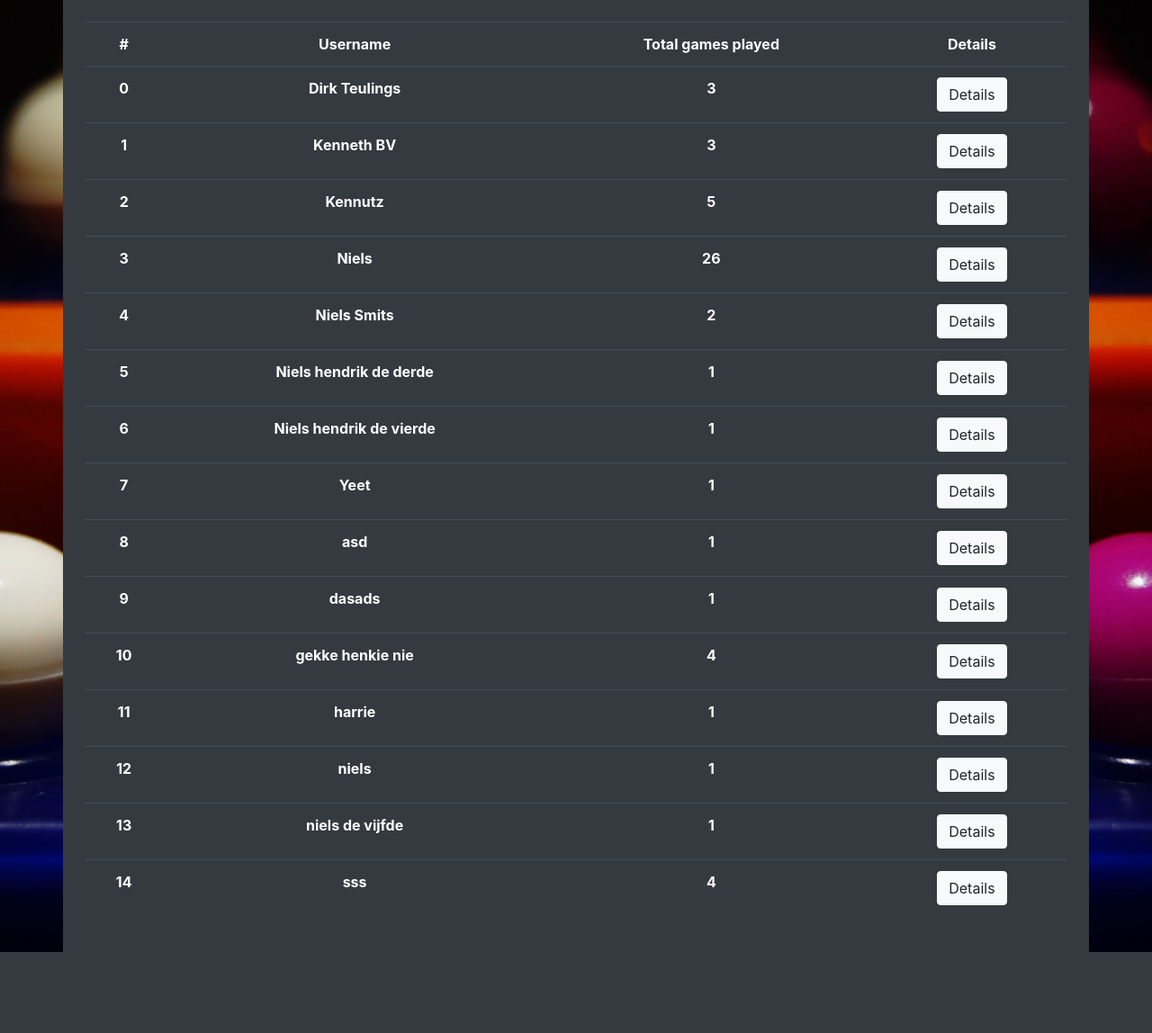
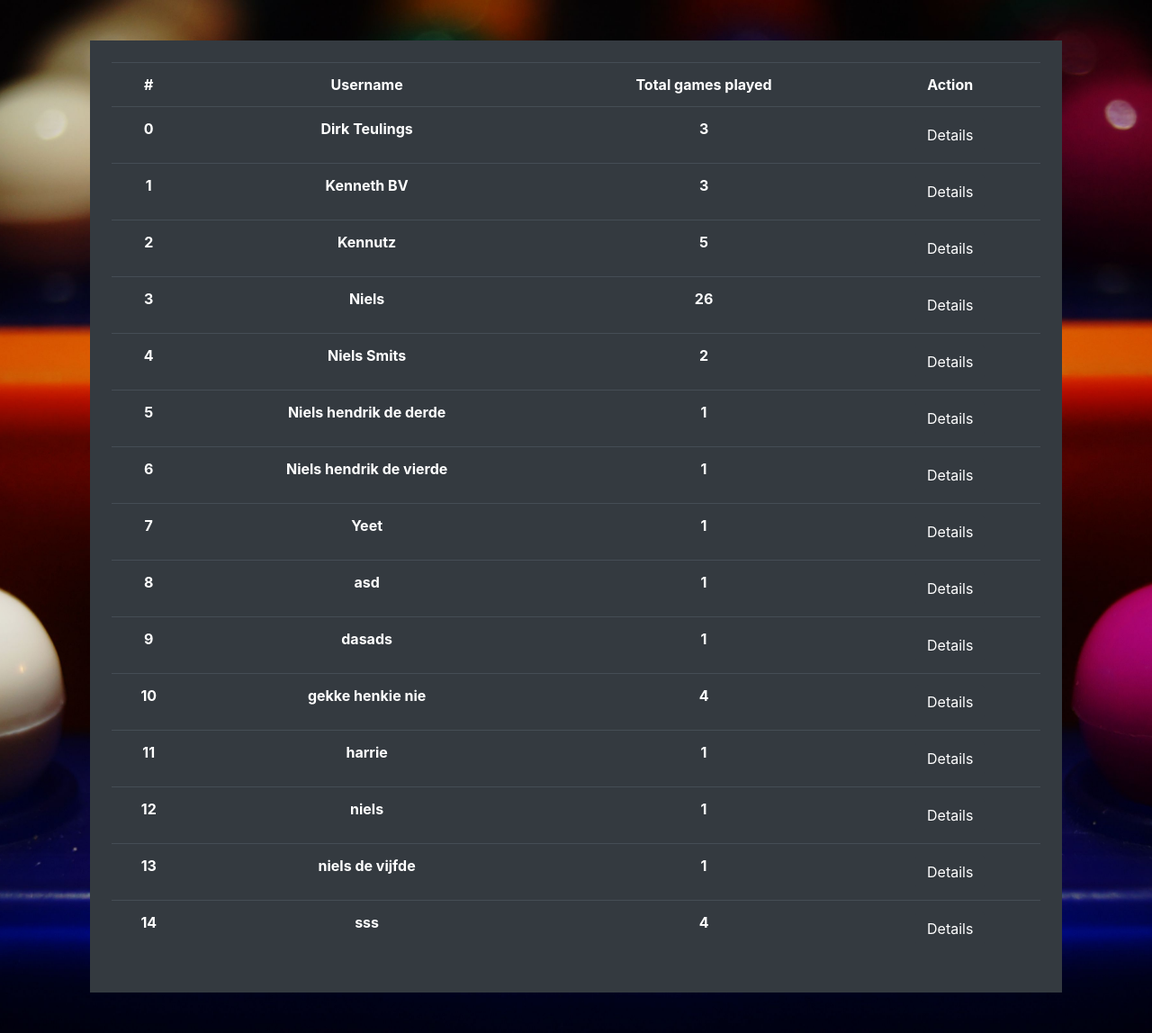
Before and after one commit to kennethgerrits/MastermindPython, a Flask app: page /statistics in a window 1280 px wide. Shown: the whole page at 90% size. Before the commit the page ends 1058 px from the top, so only its background shows below. Run offline with Flask 2, Linux system fonts and the light colour scheme; data comes from the database, SQL or seed files in the repository; lists and menus that the app fills with data are empty; some libraries are stand-ins or nearby versions.

Commit message:
detailed statistics fix

```diff
--- a/static/css/main.css
+++ b/static/css/main.css
@@ -170,3 +170,7 @@ form:before {
 .smallRightMargin {
     margin-right: 45px;
 }
+
+.smallPadding{
+    padding: 45px;
+}
--- a/templates/index.html
+++ b/templates/index.html
@@ -24,7 +24,7 @@
                             <input type="submit" value="Play!" class="btn btn-primary smallmargin"/>
                         </form>
                         <a class="" href="/statistics">
-                            <button class="btn btn-secondary">
+                            <button class="btn btn-dark">
                                 Go to statistics
                             </button>
                         </a>
--- a/templates/statistics.html
+++ b/templates/statistics.html
@@ -10,7 +10,7 @@
 </head>
 <body>
 <section id="cover" class="min-vh-100">
-        <div class="container">
+        <div class="container smallPadding">
             <div class="row text-white">
                 <div class="col-xl-12 col-lg-12 col-md-12 col-sm-12 mx-auto text-center form p-4 table-dark">
                     <table class="table text-white">
@@ -25,7 +25,7 @@
                                 Total games played
                             </th>
                             <th>
-                                Details
+                                Action
                             </th>
                         </tr>
                         {% for i, row in rows%}
@@ -41,7 +41,7 @@
                             </th>
                             <th>
                                 <a class="text-decoration-none" href="/statistics/{{row[0]}}">
-                                    <button class="btn btn-light">
+                                    <button class="btn btn-dark">
                                         Details
                                     </button>
                                 </a>
```
Also changed, not shown: templates/detailedstatistics.html (+5 -5 lines).
